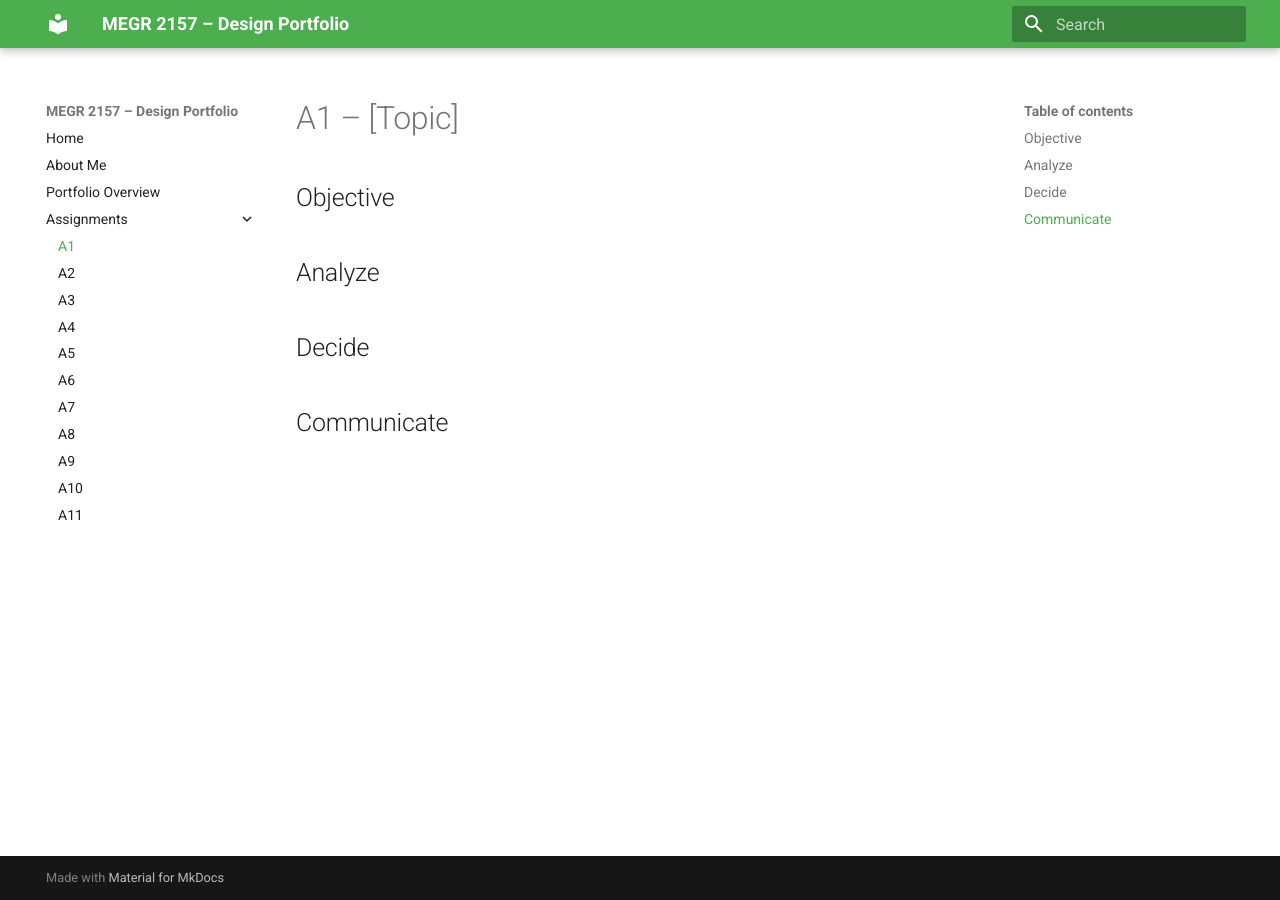
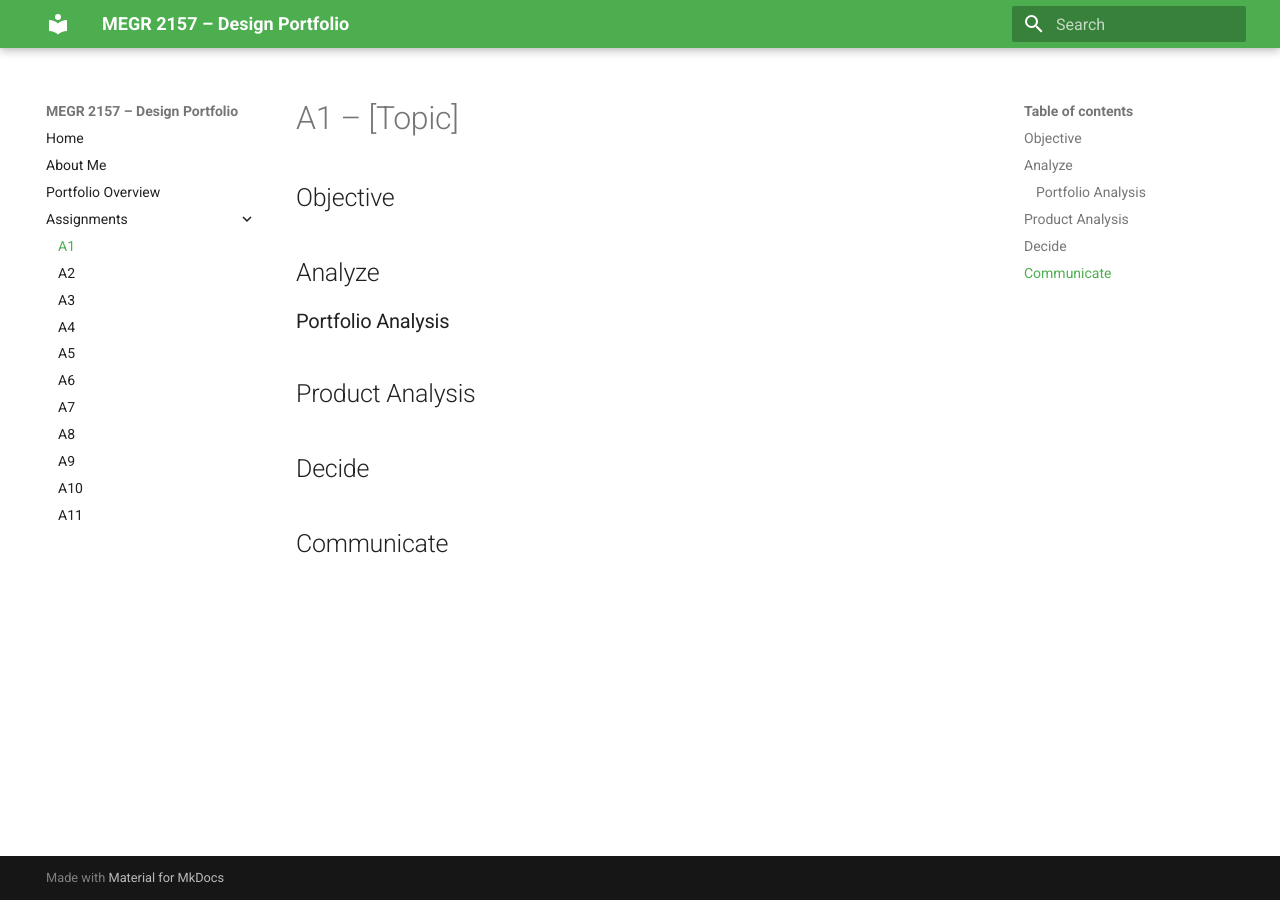
Before and after one commit to CadlesCelica/megr2157-portfolio, an MkDocs documentation site: the page built from docs/assignments/A01/index.md, in a window 1280 px wide. Built offline with MkDocs 1.6.1 and Material for MkDocs 9.7.7, drawn with Linux system fonts in a browser that asks for light colours.

Commit message:
A1-analysis1

```diff
--- a/docs/assignments/A01/index.md
+++ b/docs/assignments/A01/index.md
@@ -4,6 +4,8 @@
 
 
 ## Analyze
+### Portfolio Analysis
+## Product Analysis
 
 
 ## Decide
```
